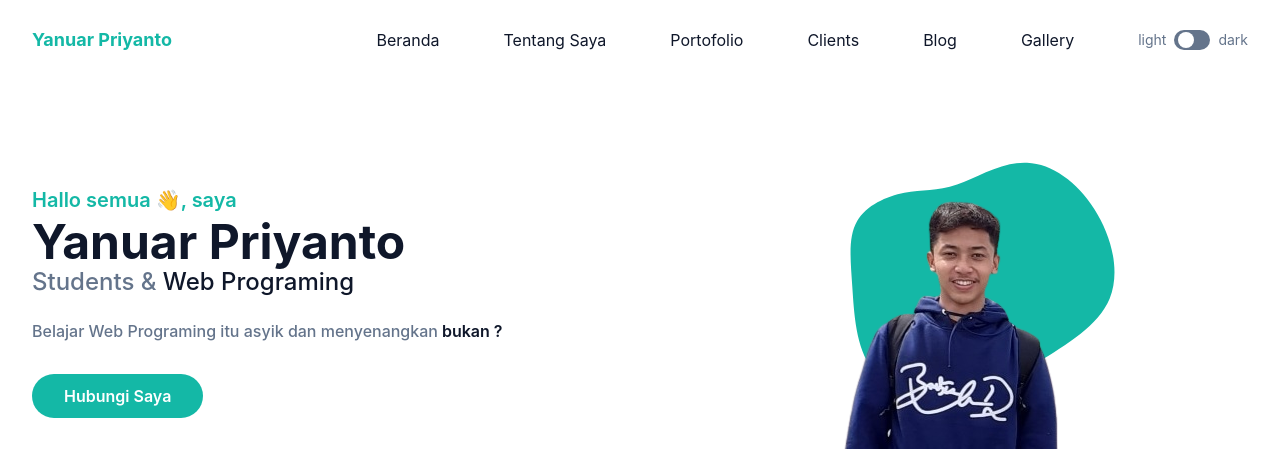
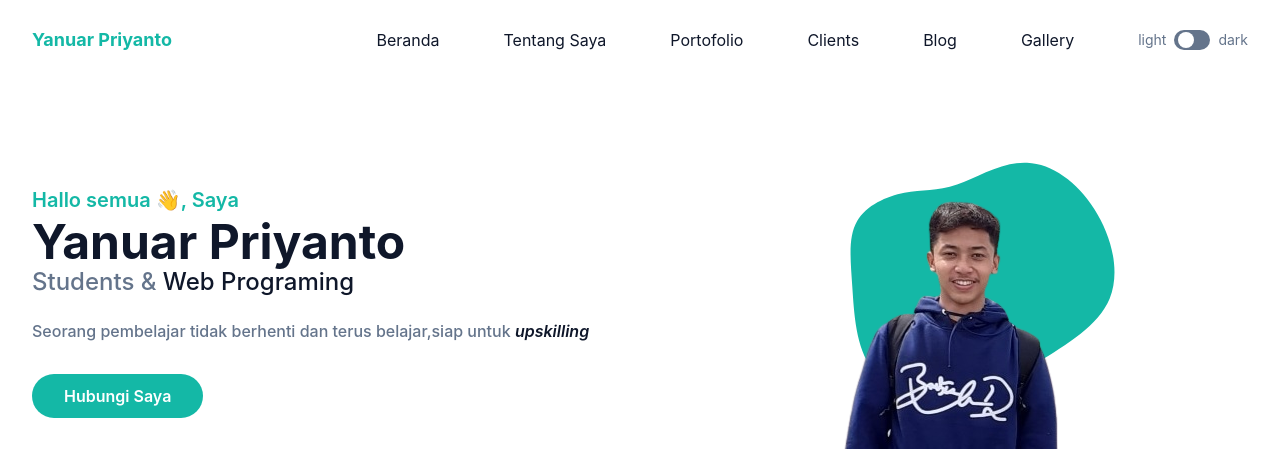
Before and after one commit to yanuarpriyanto/portfolio, a website: page index.html in a window 1280 px wide. Shown: the top 451 px of the page. Drawn offline with Linux system fonts and the light colour scheme.

Commit message:
perbaikan tulisan untuk bagian herro section

```diff
--- a/index.html
+++ b/index.html
@@ -4,7 +4,7 @@
     <meta charset="UTF-8" />
     <meta http-equiv="X-UA-Compatible" content="IE=edge" />
     <meta name="viewport" content="width=device-width, initial-scale=1.0" />
-    <title>Portfolio || Yanuar Priyanto</title>
+    <title>Personal || Yanuar Priyanto</title>
     <link href="dist/output.css" rel="stylesheet" />
     <script>
       if (localStorage.theme === 'dark' || (!('theme' in localStorage) && window.matchMedia('(prefers-color-scheme: dark)').matches)) {
@@ -76,11 +76,12 @@
       <div class="container">
         <div class="flex flex-wrap">
           <div class="w-full self-center px-4 lg:w-1/2">
-            <h1 class="text-base font-semibold text-primary md:text-xl">Hallo semua 👋, saya <span class="block font-bold text-dark text-4xl mt-1 lg:text-5xl dark:text-white">Yanuar Priyanto</span></h1>
+            <h1 class="text-base font-semibold text-primary md:text-xl">Hallo semua 👋, Saya <span class="block font-bold text-dark text-4xl mt-1 lg:text-5xl dark:text-white">Yanuar Priyanto</span></h1>
             <h2 class="font-medium text-secondary text-lg mb-5 lg:text-2xl">Students & <span class="text-dark dark:text-white">Web Programing</span></h2>
-            <p class="font-medium text-secondary mb-10 leading-relaxed">Belajar Web Programing itu asyik dan menyenangkan<span class="text-dark dark:text-white font-semibold"> bukan ?</span></p>
+            <!-- <p class="font-medium text-secondary mb-10 leading-relaxed">Belajar Web Programing itu asyik dan menyenangkan<span class="text-dark dark:text-white font-semibold"> bukan ?</span></p> -->
+            <p class="font-medium text-secondary mb-10 leading-relaxed">Seorang pembelajar tidak berhenti dan terus belajar,siap untuk <span class="text-dark dark:text-white font-semibold"> <i>upskilling</i> </span></p>
 
-            <a href="#" class="text-base font-semibold text-white bg-primary py-3 px-8 rounded-full hover:shadow-lg hover:opacity-80 transition duration-300 ease-in-out">Hubungi Saya</a>
+            <a href="https://wa.me/6282223717722" target="_blank" class="text-base font-semibold text-white bg-primary py-3 px-8 rounded-full hover:shadow-lg hover:opacity-80 transition duration-300 ease-in-out">Hubungi Saya</a>
           </div>
 
           <div class="w-full self-end px-4 lg:w-1/2">
```
Also changed, not shown: dist/output.css.
